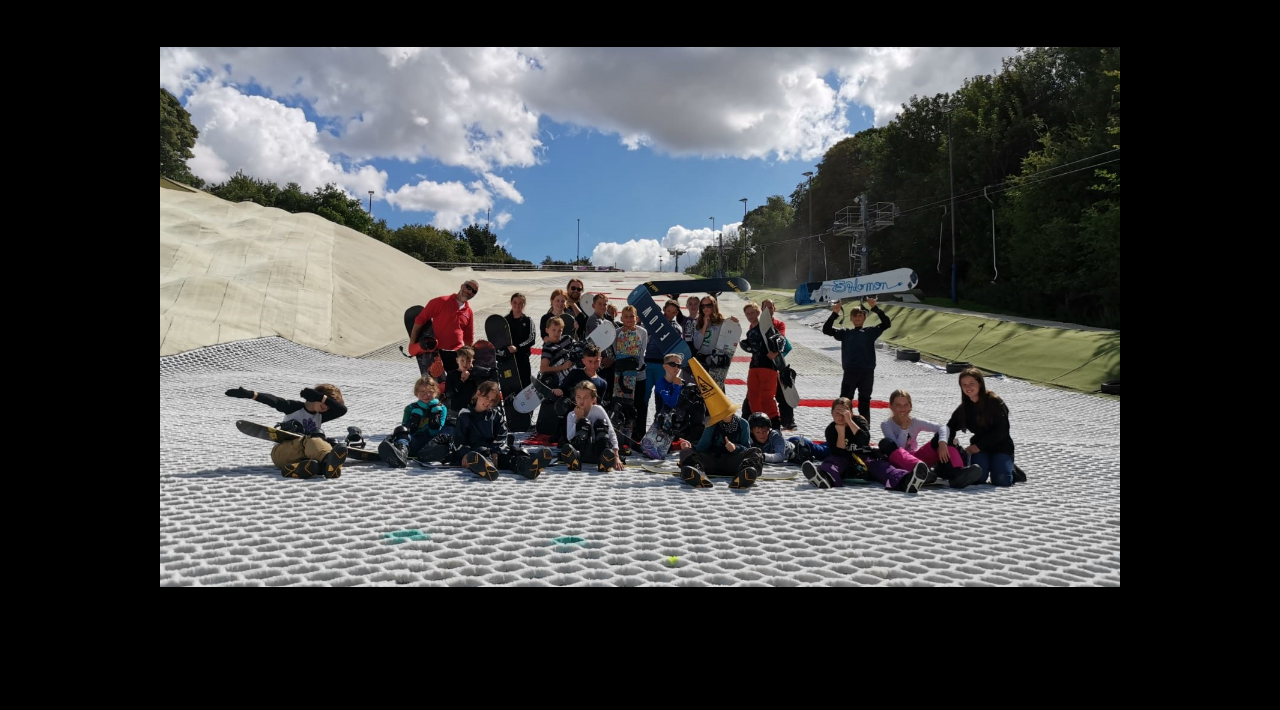
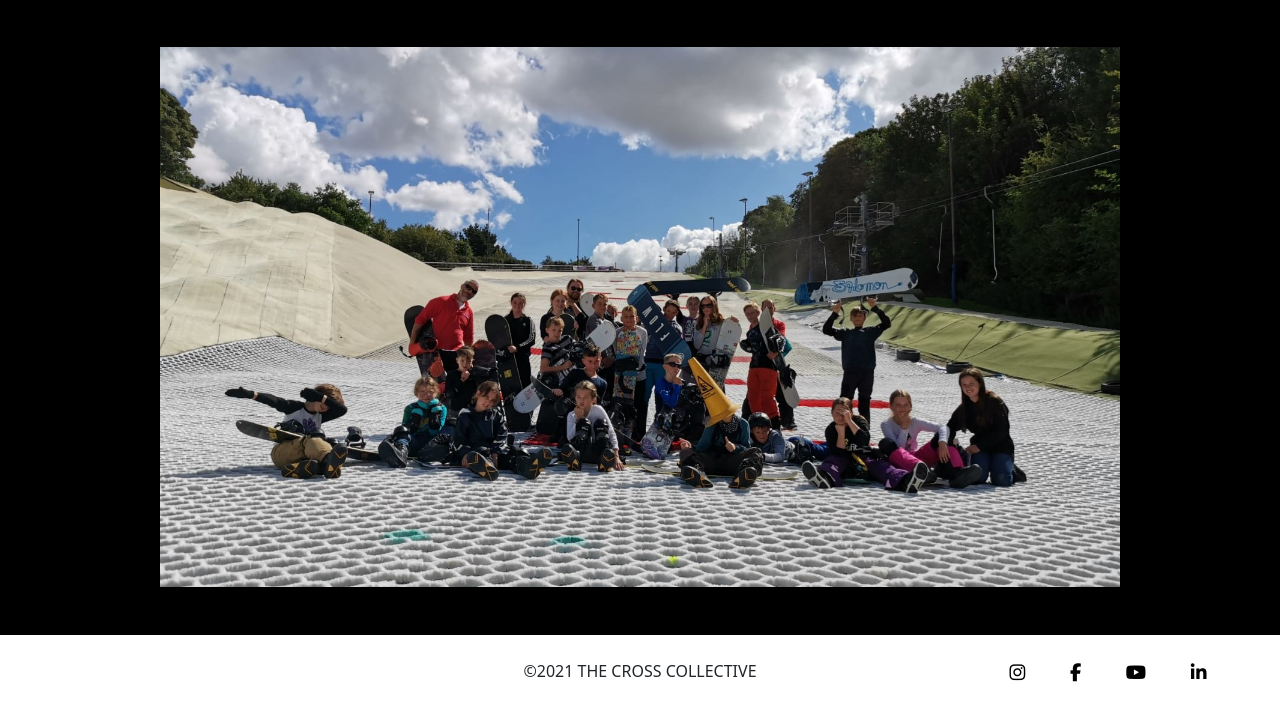
Before and after one commit to CharlieC115/The-Cross-Collective, a Django app: page / in a window 1280 px wide. Shown: the part 2494-3204 px from the top of the page. Before the commit the page ends 3081 px from the top, so only its background shows below. Run offline with Django 3.2, Linux system fonts and the light colour scheme; some libraries are stand-ins or nearby versions; some web fonts are replaced.

Commit message:
Added footer to base.html complete with links and styled in base.css

```diff
--- a/static/css/base.css
+++ b/static/css/base.css
@@ -47,3 +47,8 @@
     width: 75vw;
     height: auto;
 }
+
+.social-links {
+    color: #000;
+    font-size: 18px;
+}
--- a/templates/base.html
+++ b/templates/base.html
@@ -83,5 +83,42 @@
     {% block content %}
     {% endblock %}
 
+    <footer class="bg-white p-3">
+        <div class="row">
+            <div class="col-12 col-lg-3">
+            </div>
+            <div class="col-12 col-lg-6 text-center">
+                <p class="text-uppercase m-2">©2021 The Cross Collective</p>
+            </div>
+            <div class="col-12 col-lg-3 text-center">
+                <ul class="list-inline social-links m-2">
+                    <li class="list-inline-item">
+                        <a class="text-black" href="https://www.instagram.com/" target="_blank" rel="noopener">
+                            <i class="fab fa-instagram mx-3" aria-hidden="true"></i>
+                            <span class="sr-only">Instagram</span>
+                        </a>
+                    </li>
+                    <li class="list-inline-item">
+                        <a class="text-black" href="https://www.facebook.com/" target="_blank" rel="noopener">
+                            <i class="fab fa-facebook-f mx-3" aria-hidden="true"></i>
+                            <span class="sr-only">Facebook</span>
+                        </a>
+                    </li>
+                    <li class="list-inline-item">
+                        <a class="text-black" href="https://www.youtube.com/" target="_blank" rel="noopener">
+                            <i class="fab fa-youtube mx-3" aria-hidden="true"></i>
+                            <span class="sr-only">You Tube</span>
+                        </a>
+                    </li>
+                    <li class="list-inline-item">
+                        <a class="text-black" href="https://www.linkedin.com/" target="_blank" rel="noopener">
+                            <i class="fab fa-linkedin-in mx-3" aria-hidden="true"></i>
+                            <span class="sr-only">LinkedIn</span>
+                        </a>
+                    </li>
+                </ul>
+            </div>
+        </div>
+    </footer>
 </body>
 </html>
```
